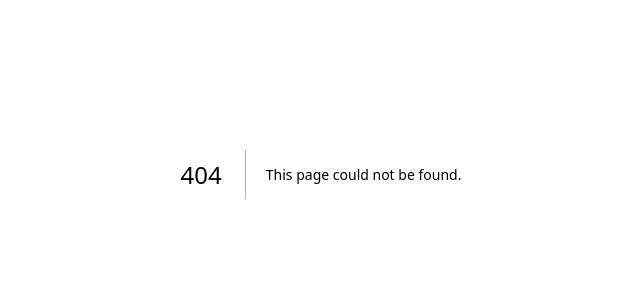
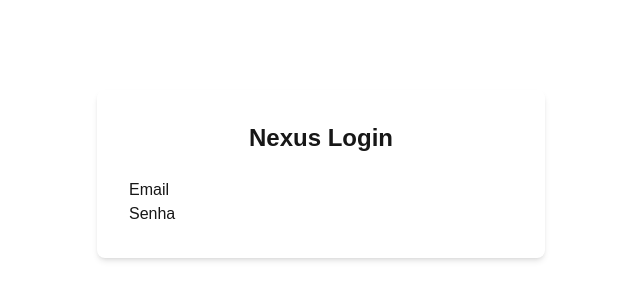
Before and after one commit to GaJFerreira/Nexus, a Next.js app in the folder nexus/: page /login in a window 1280 px wide. Before the commit this address had no page. Shown: the part 226-526 px from the top of the page, without its empty margins (319-959 px from the left). Built offline with nearby package versions, Linux system fonts and the light colour scheme.

Commit message:
Iniciando tela de login

```diff
--- /dev/null
+++ b/nexus/src/app/login/page.tsx
@@ -0,0 +1,28 @@
+// src/app/login/page.tsx
+
+// Esta é a definição do nosso componente de página de login.
+// Tudo que estiver dentro do `return` será renderizado na tela.
+export default function LoginPage() {
+  return (
+    <main className="flex min-h-screen flex-col items-center justify-center p-24">
+        <div className="max-w-md w-full  p-8 rounded-lg shadow-md">
+            <h1 className="text-2xl font-bold mb-6 text-center">Nexus Login</h1>
+            <form>
+
+                <div>
+                    <label htmlFor="Email"> Email </label>
+                    <input id="email" name="email" type="email"/>
+                </div>
+
+                <div>
+                    <label htmlFor="password"> Senha </label>
+                    <input id="password" name="password" type="password"/>
+                </div>
+
+            </form>
+
+        </div>
+
+    </main>
+  );
+}
--- a/nexus/src/app/page.tsx
+++ b/nexus/src/app/page.tsx
@@ -1,10 +1,17 @@
 import Image from "next/image";
+import Link from "next/link";
 
 export default function Home() {
   return (
     <main className="flex min-h-screen flex-col items-center justify-center p-24">
     <h1 className="text-4xl font-bold">Nexus</h1>
     <p className="mt-2 text-lg text-gray-600">A base está pronta.</p>
+
+    <Link href="/login">
+      <button className="mt-6 px-4 py-2 bg-blue-600 text-white rounded hover:bg-blue-700 transition-colors">
+        Acessar Login
+      </button>
+    </Link>
   </main>
   );
 }
```
